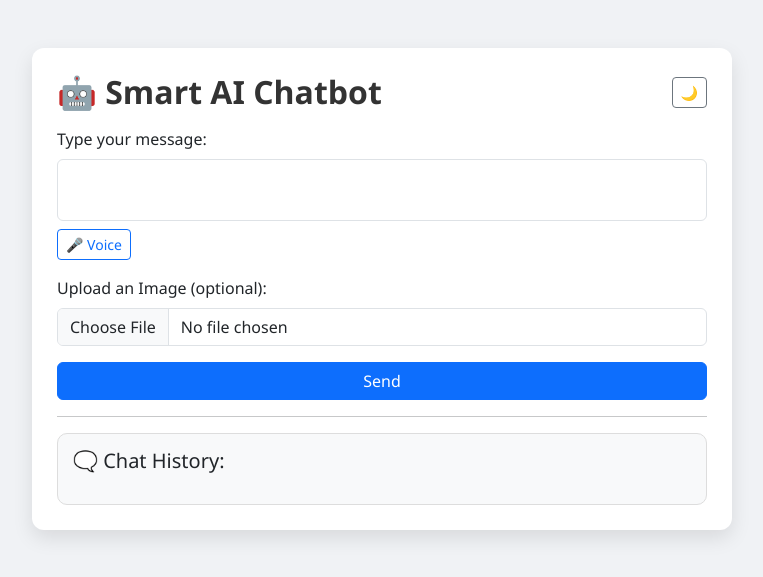
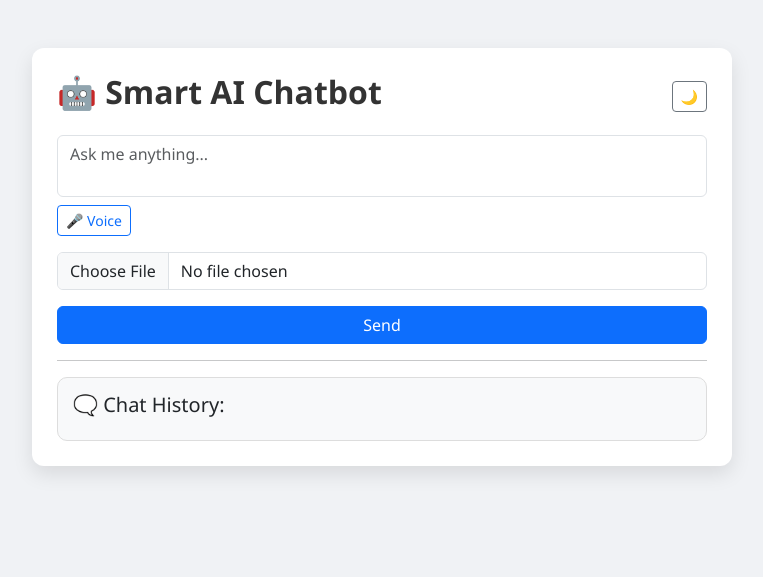
Before and after one commit to logitechsabarni/AI-chatbot, a Flask app: page / in a window 1280 px wide. Shown: the top 577 px of the page, without its empty margins (258-1021 px from the left). Run offline with Flask 3, Linux system fonts and the light colour scheme.

Commit message:
Update index.html

```diff
--- a/project_root/templates/index.html
+++ b/project_root/templates/index.html
@@ -8,48 +8,33 @@
   <link rel="stylesheet" href="{{ url_for('static', filename='style.css') }}">
 </head>
 <body class="light-mode">
-
   <div class="container mt-5">
     <div class="d-flex justify-content-between align-items-center mb-3">
-      <h2 class="mb-0">🤖 Smart AI Chatbot</h2>
+      <h2>🤖 Smart AI Chatbot</h2>
       <button class="btn btn-sm btn-outline-secondary" onclick="toggleMode()">🌙</button>
     </div>
-
     <form method="post" enctype="multipart/form-data">
       <div class="mb-3">
-        <label for="user_input" class="form-label">Type your message:</label>
-        <textarea name="user_input" class="form-control" id="user_input" rows="2" required></textarea>
+        <textarea name="user_input" class="form-control" id="user_input" rows="2" placeholder="Ask me anything..." required></textarea>
         <button type="button" onclick="startVoice()" class="btn btn-sm btn-outline-primary mt-2">🎤 Voice</button>
       </div>
-
       <div class="mb-3">
-        <label for="image" class="form-label">Upload an Image (optional):</label>
         <input type="file" name="image" class="form-control" accept="image/*">
       </div>
-
       <button type="submit" class="btn btn-primary w-100">Send</button>
     </form>
-
     <hr>
-
     <div class="chat-box mt-3">
-      <h5 class="mb-3">🗨️ Chat History:</h5>
+      <h5>🗨️ Chat History:</h5>
       {% for msg in messages %}
         {% if msg.role == 'user' %}
-          <div class="mb-2">
-            <strong>You:</strong>
-            <p class="user-bubble">{{ msg.content }}</p>
-          </div>
+          <div class="mb-2"><strong>You:</strong><p class="user-bubble">{{ msg.content }}</p></div>
         {% elif msg.role == 'assistant' %}
-          <div class="mb-2">
-            <strong>AI:</strong>
-            <p class="ai-bubble typewriter">{{ msg.content }}</p>
-          </div>
+          <div class="mb-2"><strong>AI:</strong><p class="ai-bubble">{{ msg.content }}</p></div>
         {% endif %}
       {% endfor %}
     </div>
   </div>
-
   <script src="{{ url_for('static', filename='script.js') }}"></script>
   <script>
     function toggleMode() {
```
